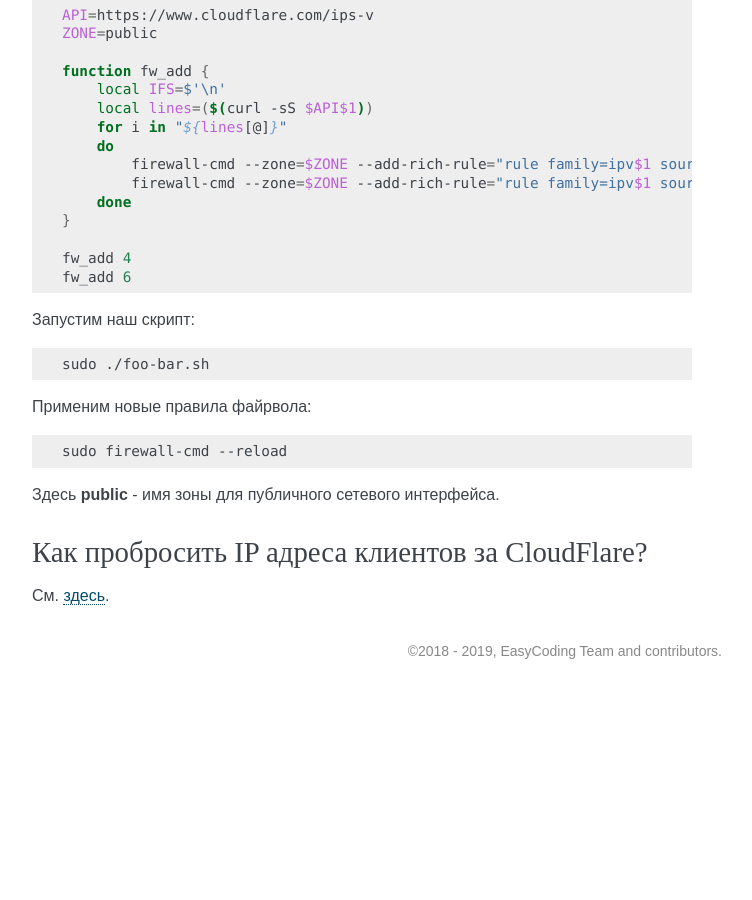
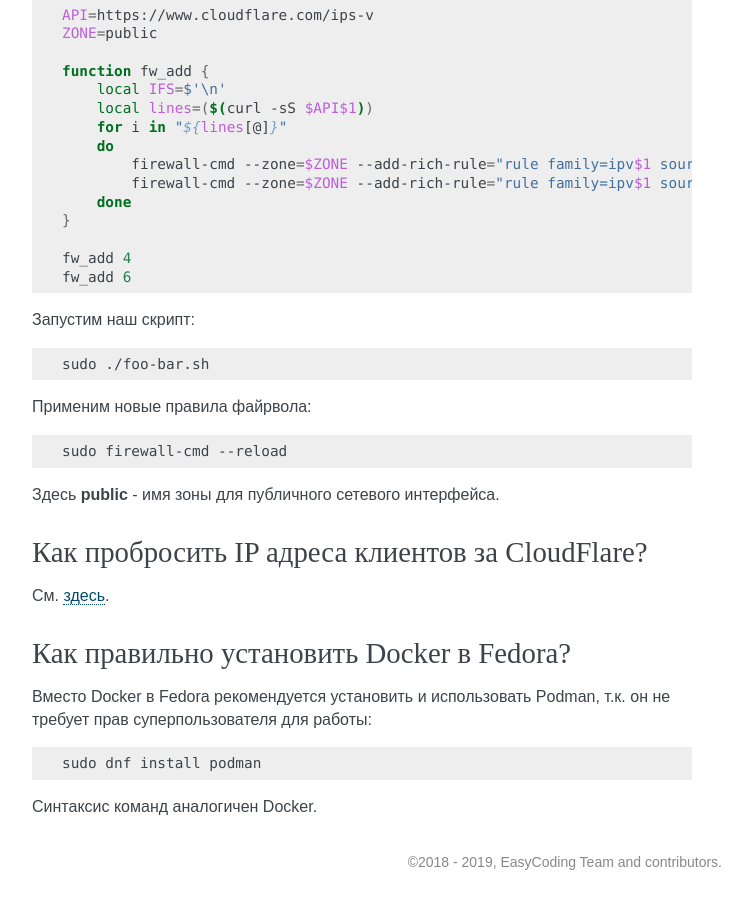
Before and after one commit to RussianFedora/FAQ, a Sphinx documentation site: the page built from source/administration.rst, in a window 1280 px wide and 900 px high, scrolled down 15311 px. Shown: the whole window, without its empty margins (388-1140 px from the left). Built offline with Sphinx 7.4.7, drawn with Linux system fonts in a browser that asks for light colours; before the commit the page ends 16000 px from its top, so only the background shows below that; some of the changed text lies outside the part shown.

Commit message:
Added question about Docker installation.

```diff
--- a/source/administration.rst
+++ b/source/administration.rst
@@ -929,3 +929,17 @@
 ====================================================
 
 См. `здесь <https://www.easycoding.org/2013/08/12/nastraivaem-probros-ip-klientov-za-cloudflare.html>`__.
+
+.. index:: containers, docker, podman
+.. _docker-fedora:
+
+Как правильно установить Docker в Fedora?
+=============================================
+
+Вместо Docker в Fedora рекомендуется установить и использовать Podman, т.к. он не требует прав суперпользователя для работы:
+
+.. code-block:: bash
+
+    sudo dnf install podman
+
+Синтаксис команд аналогичен Docker.
```
